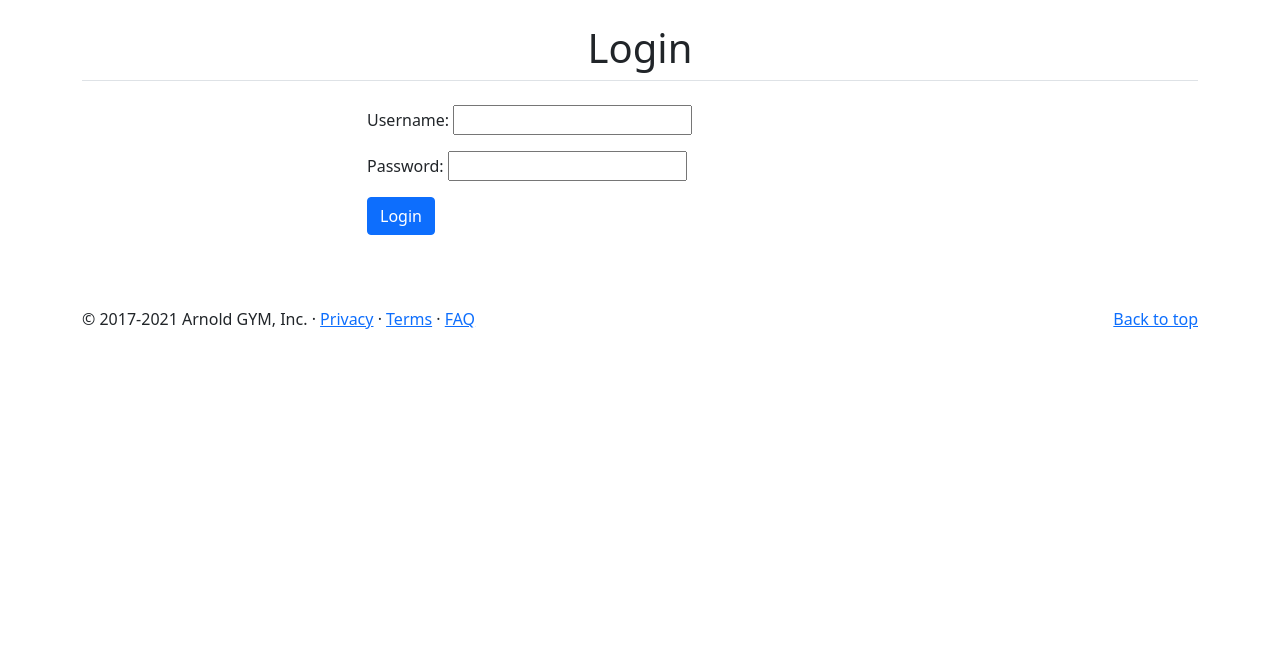
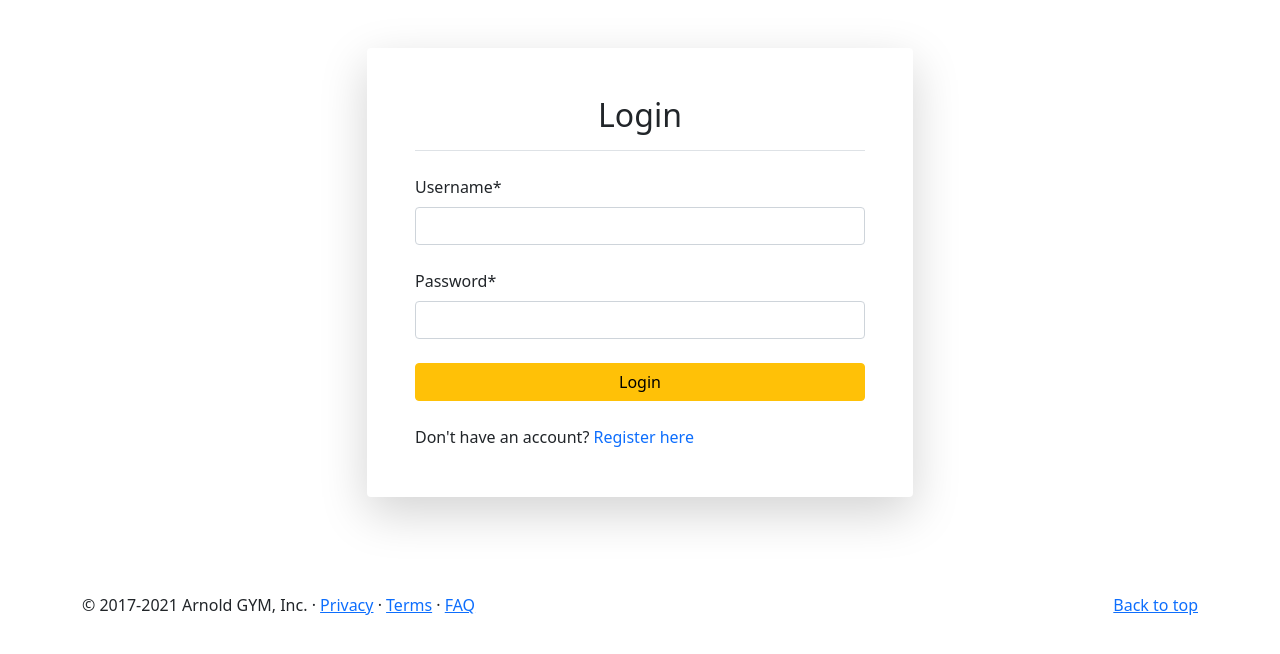
Before and after one commit to FedericoCalzoni/Gym-Management-System---Django, a Django app: page /Login in a window 1280 px wide. Shown: the part 56-710 px from the top of the page. Run offline with Django 5.2, Linux system fonts and the light colour scheme; some libraries are stand-ins or nearby versions.

Commit message:
Signup functionality and made frontend more appealing for login and register

```diff
--- a/main/forms.py
+++ b/main/forms.py
@@ -1,8 +1,8 @@
 from django import forms
 from .import models
 
-from django.contrib.auth.forms import AuthenticationForm
-# from django.contrib.auth.models import User
+from django.contrib.auth.forms import AuthenticationForm,UserCreationForm
+from django.contrib.auth.models import User
 
 class EnquiryForms(forms.ModelForm):
     class Meta:
@@ -14,3 +14,9 @@ class EnquiryForms(forms.ModelForm):
 class LoginForm(AuthenticationForm):
     username = forms.CharField(widget=forms.TextInput(), required=True)
     password = forms.CharField(widget=forms.PasswordInput(), required=True)
+
+
+class CreateUserForm(UserCreationForm):
+    class Meta:
+        model = User
+        fields = ['username', 'password1', 'password2']
--- a/main/urls.py
+++ b/main/urls.py
@@ -4,7 +4,7 @@ from django.conf.urls.static import static
 from GYM_MANAGEMENT_SYSTEM.settings import MEDIA_ROOT
 
 from . import views
-from .views import CustomLoginView,CustomLogoutView
+from .views import CustomLoginView,CustomLogoutView,RegisterView
 
 urlpatterns = [
     path('',views.home,name = ''),
@@ -16,6 +16,7 @@ urlpatterns = [
     path('Subscription-Plans/',views.pricing,name = 'pricing'),
     path('Login', CustomLoginView.as_view(),name= 'login'),
     path('Logout', CustomLogoutView.as_view(),name= 'logout'),
+    path('Register', RegisterView.as_view(),name= 'register'),
 
 
 ]+static(settings.MEDIA_URL,document_root = MEDIA_ROOT)
--- a/main/views.py
+++ b/main/views.py
@@ -1,16 +1,14 @@
 from django.shortcuts import render
 from .models import Banners ,Service,Page,Faq ,Gallery,GalleryImages,SubscriptionPlans,SubscriptionPlansFeatures
-from . import forms
+from .forms import LoginForm,CreateUserForm,EnquiryForms
 
 
 from django.urls import reverse_lazy
-from .forms import LoginForm
 # from django.contrib import auth
 from django.contrib.auth import authenticate,login
-from django.contrib.auth.decorators import login_required
 from django.contrib import messages
 from django.contrib.auth.views import LoginView,LogoutView
-from django.shortcuts import redirect
+from django.views.generic import CreateView
 
 
 def home(request):
@@ -43,13 +41,13 @@ def enquiry(request):
 
     msg= ''
     if(request.method == 'POST'):
-        form = forms.EnquiryForms(request.POST)
+        form = EnquiryForms(request.POST)
 
         if(form.is_valid()):
             form.save()
             msg = "Data has been saved successfully!"
 
-    form = forms.EnquiryForms
+    form = EnquiryForms
     context = {'form':form,'msg':msg}
 
     return render(request, 'enquiry.html',context)
@@ -78,6 +76,16 @@ def pricing(request):
     context = {'pricing':pricing,'distinct_features':distinct_features}
 
     return render(request, 'pricing.html',context)
+
+
+class RegisterView(CreateView):
+    form_class = CreateUserForm
+    template_name = "register.html"
+    success_url = reverse_lazy('')
+
+    def form_valid(self, form):
+        messages.success(self.request, "Account created successfully!")
+        return super().form_valid(form)
 
 
 class CustomLoginView(LoginView):
--- a/templates/base.html
+++ b/templates/base.html
@@ -58,11 +58,12 @@
                 My Account
               </a>
               <ul class="dropdown-menu" aria-labelledby="navbarScrollingDropdown">
+
                 {% if not user.is_authenticated %}
                 <li><a class="dropdown-item" href="{% url 'login' %}">Login</a></li>
-                <li><a class="dropdown-item" href="#">Register</a></li>
-                <!-- <li><hr class="dropdown-divider"></li> -->
+                <li><a class="dropdown-item" href="{% url 'register' %}">Register</a></li>
                 {% else %}
+
                 <li><a class="dropdown-item" href="#">Profile</a></li>
                 <li><a class="dropdown-item" href="#">Settings</a></li>
                 <li>
--- a/templates/login.html
+++ b/templates/login.html
@@ -3,24 +3,46 @@
 {% load crispy_forms_tags %}
 
 <main>
-    <!-- Services -->
-    <section class="container my-4">
+    <section class="container my-5">
+        <div class="row justify-content-center">
+            <div class="col-lg-6 col-md-8 col-sm-10">
+                <div class="card shadow-lg border-0">
+                    <div class="card-body p-5">
+                        <h2 class="text-center mb-4 section-heading border-bottom pb-3 ">Login</h2>
+                        <form method="post" action="{% url 'login' %}">
+                            {% csrf_token %}
+                            {{ form.non_field_errors }}
 
+                            <div class="form-group mb-4">
+                                <!-- <label for="id_username" class="form-label fw-bold text-warning">Username</label> -->
+                                {{ form.username|as_crispy_field }}
+                                <div class="form-text text-muted">
+                                    <!-- You can add any help text here if needed -->
+                                </div>
+                                {{ form.username.errors }}
+                            </div>
 
-        <h1 class="text-center mb-4 section-heading border-bottom pb-2">Login</h1>
-        <div class="row">
-            <div class="col-md-6 offset-3">
+                            <div class="form-group mb-4">
+                                <!-- <label for="id_password" class="form-label fw-bold text-warning">Password</label> -->
+                                {{ form.password|as_crispy_field }}
+                                <div class="form-text text-muted">
+                                    <!-- You can add any help text here if needed -->
+                                </div>
+                                {{ form.password.errors }}
+                            </div>
 
-                <form method="post" action="{% url 'login' %}">
-                    {% csrf_token %}
-                    {{ form.as_p }}
-                    <button type="submit" class="btn btn-primary">Login</button>
-                </form>
+                            <div class="d-grid gap-2">
+                                <button type="submit" class="btn btn-warning btn-block">Login</button>
+                            </div>
 
+                            <br> Don't have an account? <a href ="{% url 'register' %}" class ="text-decoration-none">Register here</a>
+
+                        </form>
+                    </div>
+                </div>
             </div>
         </div>
     </section>
-    <!-- End -->
 </main>
 
 {% endblock %}
```
Also changed, not shown: templates/register.html (added, +57 -0 lines).
